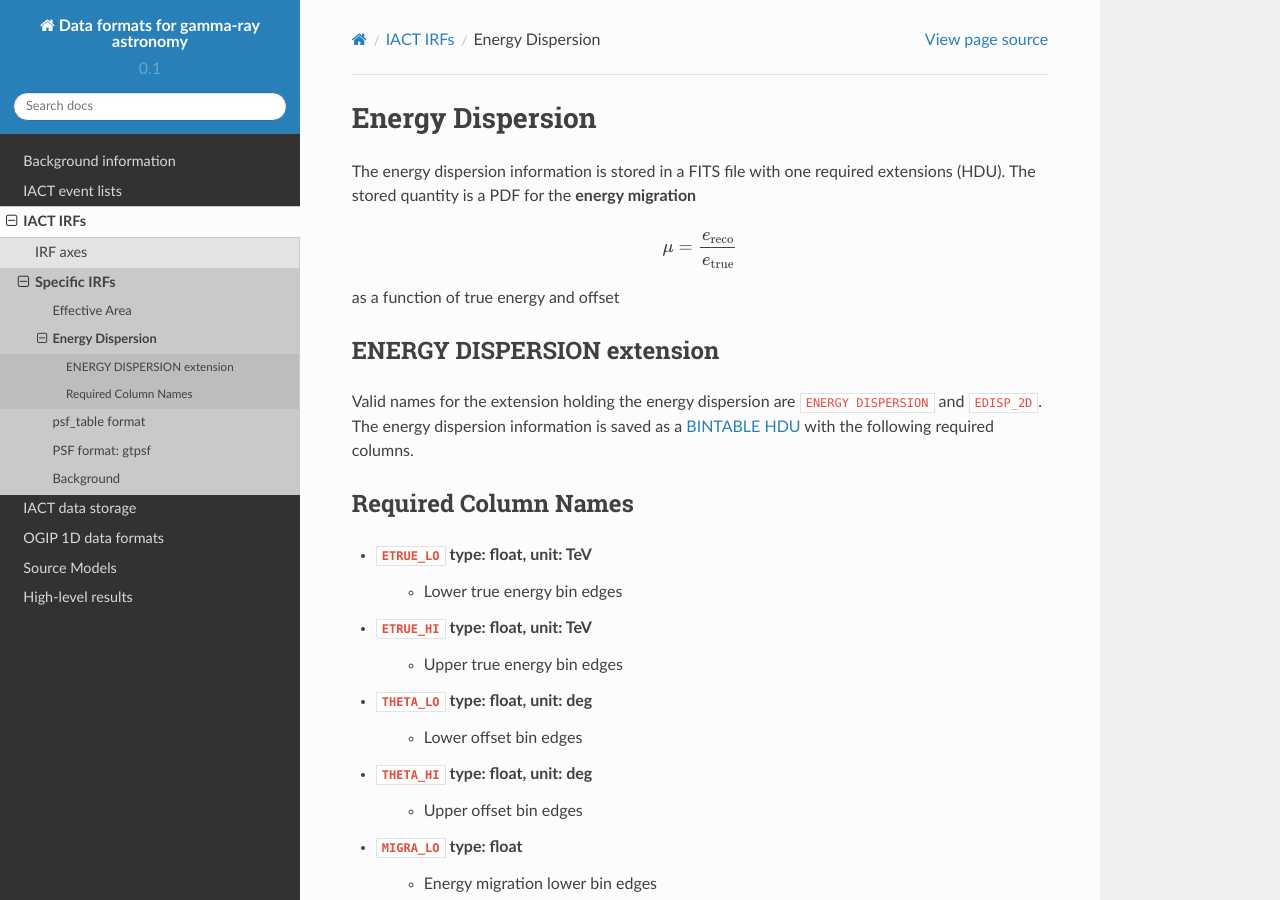
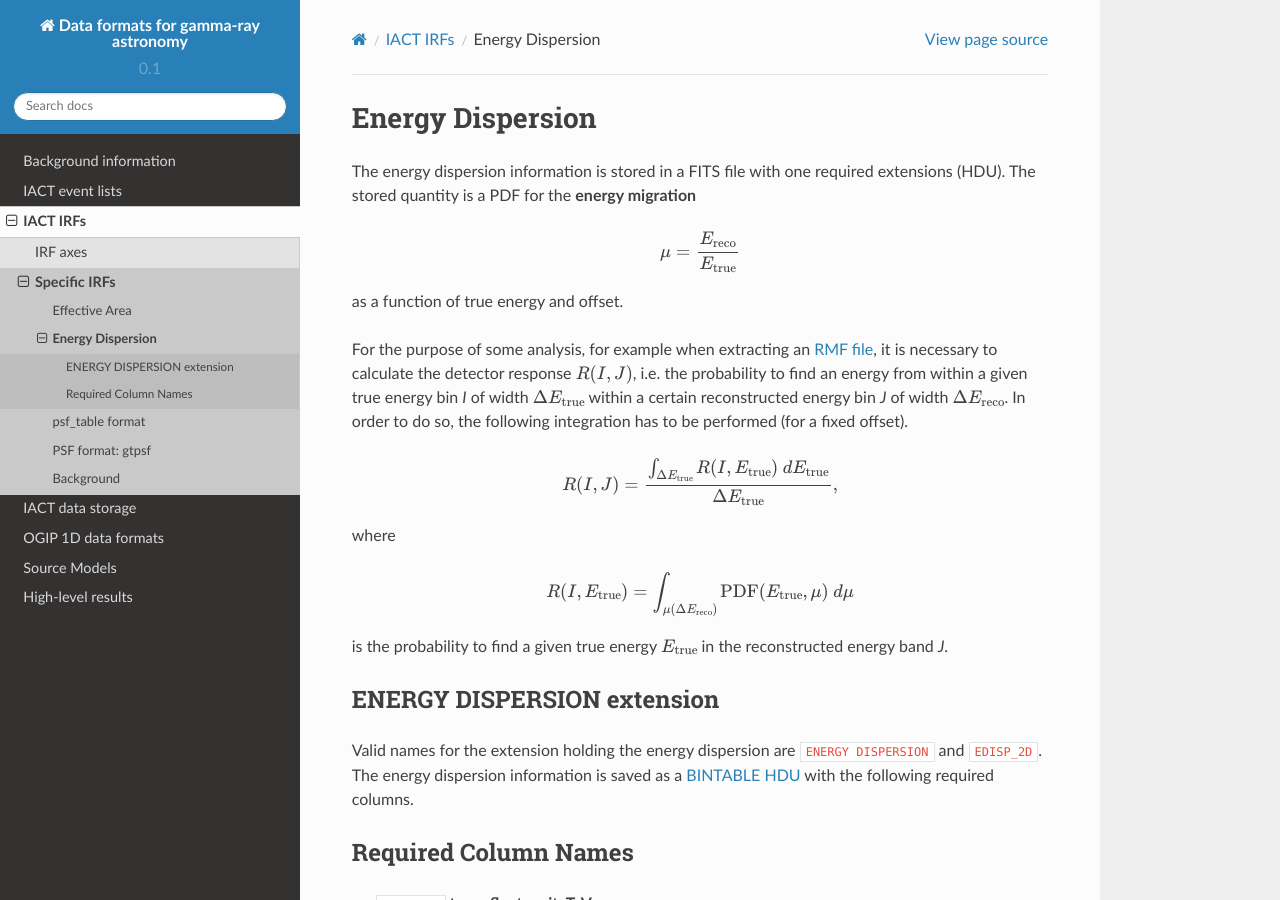
Before and after one commit to open-gamma-ray-astro/gamma-astro-data-formats, a Sphinx documentation site: the page built from source/irfs/energy_dispersion/index.rst, in a window 1280 px wide and 900 px high. Built offline with Sphinx 7.4.7 and the Read the Docs theme 2.0.0, drawn with Linux system fonts in a browser that asks for light colours.

Commit message:
add energy dispersoin calculation

```diff
--- a/source/irfs/energy_dispersion/index.rst
+++ b/source/irfs/energy_dispersion/index.rst
@@ -7,9 +7,25 @@ The energy dispersion information is stored in a FITS file with one required ext
 
 .. math::
 
-     \mu = \frac{e_{\mathrm{reco}}}{e_{\mathrm{true}}}
+     \mu = \frac{E_{\mathrm{reco}}}{E_{\mathrm{true}}}
 
-as a function of true energy and offset
+as a function of true energy and offset.
+
+For the purpose of some analysis, for example when extracting an :ref:`ogip-rmf`, it is necessary to calculate the detector response :math:`R(I,J)`, i.e. the probability to find an energy from within a given true energy bin *I* of width :math:`\Delta E_{\mathrm{true}}` within a certain reconstructed energy bin *J* of width :math:`\Delta E_{\mathrm{reco}}`. In order to do so, the following integration has to be performed (for a fixed offset).
+
+.. math::
+
+    R(I,J) = \frac{ \int_{\Delta E_{\mathrm{true}}} R(I,E_{\mathrm{true}})\ d E_{\mathrm{true}}}{\Delta E_{\mathrm{true}}},
+
+where
+
+.. math::
+
+    R(I,E_{\mathrm{true}}) = \int_{\mu(\Delta E_{\mathrm{reco}})} \mathrm{PDF}(E_{\mathrm{true}}, \mu)\ d \mu
+
+is the probability to find a given true energy :math:`E_{\mathrm{true}}` in the reconstructed energy band *J*.
+
+
 
 
 ENERGY DISPERSION extension
```
Also changed, not shown: other parts of source/irfs/energy_dispersion/index.rst (+2 -0 lines), source/ogip/index.rst (+6 -2 lines).
